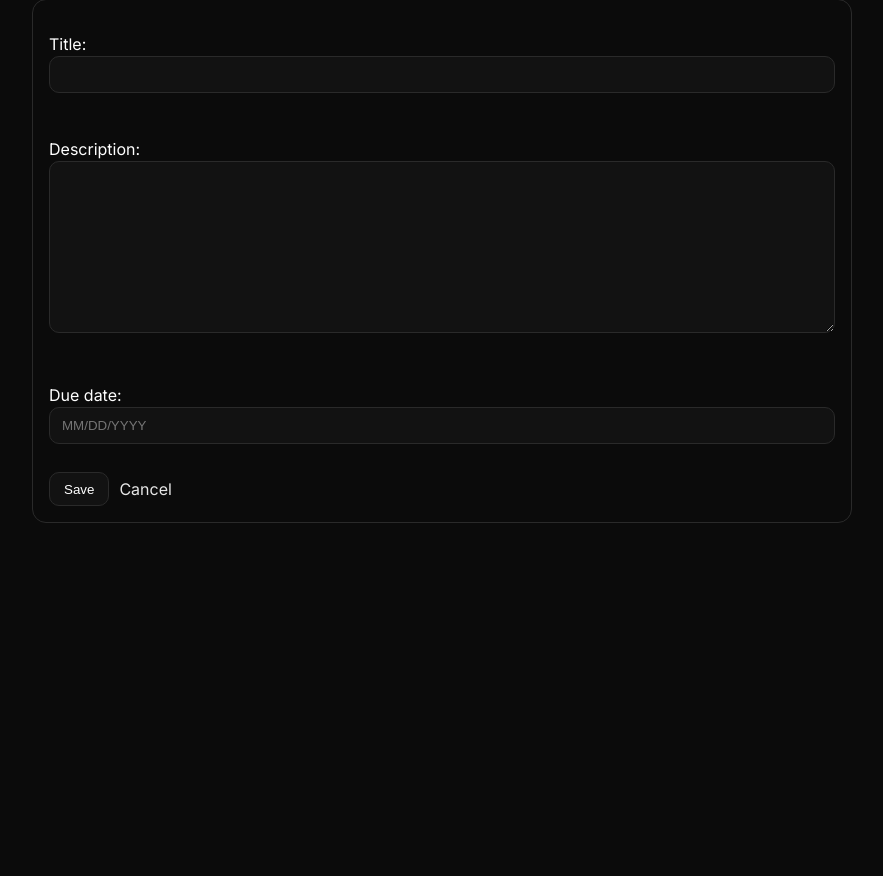
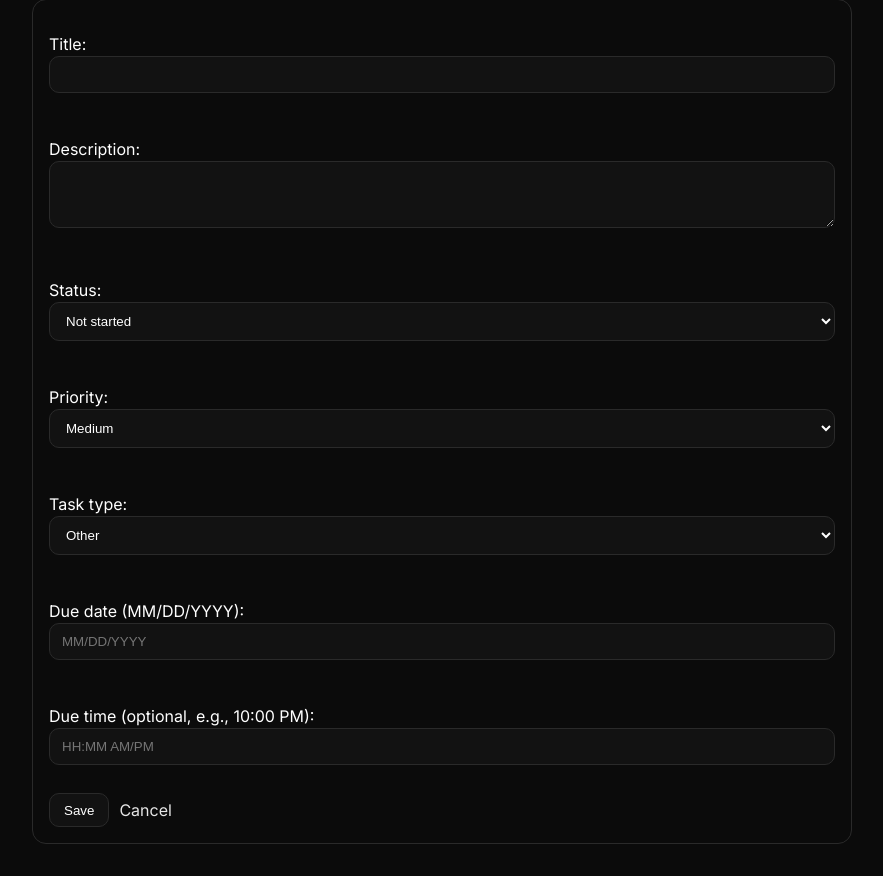
Before and after one commit to mjcolmenarez/devops-todo, a Django app: page /new/ in a window 1280 px wide. Shown: the part 161-1037 px from the top of the page, without its empty margins (198-1081 px from the left). Before the commit the page ends 684 px from the top, so only its background shows below. Run offline with Django 5.2, Linux system fonts and the light colour scheme; the visitor is signed in with stand-in values (Sample User, id 1).

Commit message:
add new features

```diff
--- a/tasks/admin.py
+++ b/tasks/admin.py
@@ -1,8 +1,9 @@
 from django.contrib import admin
 from .models import Task
 
+
 @admin.register(Task)
 class TaskAdmin(admin.ModelAdmin):
-    list_display = ("title", "user", "is_done", "due_date", "created_at")
-    list_filter = ("is_done",)
+    list_display = ("title", "user", "status", "priority", "task_type", "due_date", "due_time", "created_at")
+    list_filter = ("status", "priority", "task_type", "is_done")
     search_fields = ("title", "description")
--- a/tasks/forms.py
+++ b/tasks/forms.py
@@ -1,27 +1,47 @@
 from django import forms
 from .models import Task
 
+
 class TaskForm(forms.ModelForm):
-    # Force input + display format: MM/DD/YYYY
+    # MM/DD/YYYY for date
     due_date = forms.DateField(
         required=False,
-        input_formats=['%m/%d/%Y'],
+        input_formats=["%m/%d/%Y"],
         widget=forms.DateInput(
-            format='%m/%d/%Y',
+            format="%m/%d/%Y",
             attrs={
-                'type': 'text',  # keep text so browsers don't force YYYY-MM-DD
-                'placeholder': 'MM/DD/YYYY',
-                'pattern': r'\d{2}/\d{2}/\d{4}',
-                'title': 'Use MM/DD/YYYY, e.g., 09/30/2025',
-                'autocomplete': 'off',
+                "type": "text",  # keep text so the browser doesn't force YYYY-MM-DD
+                "placeholder": "MM/DD/YYYY",
+                "pattern": r"\d{2}/\d{2}/\d{4}",
+                "title": "Use MM/DD/YYYY, e.g., 09/30/2025",
+                "autocomplete": "off",
             },
         ),
+        label="Due date (MM/DD/YYYY)",
+    )
+
+    # 12-hour time like 10:00 PM
+    due_time = forms.TimeField(
+        required=False,
+        input_formats=["%I:%M %p"],
+        widget=forms.TextInput(
+            attrs={
+                "placeholder": "HH:MM AM/PM",
+                "title": "Use 12-hour time, e.g., 10:00 PM",
+                "autocomplete": "off",
+            }
+        ),
+        label="Due time (optional, e.g., 10:00 PM)",
     )
 
     class Meta:
         model = Task
-        # Removed 'is_done' so the checkbox doesn't appear on the form
-        fields = ['title', 'description', 'due_date']
-        labels = {
-            'due_date': 'Due date (MM/DD/YYYY)',
+        # no 'is_done' on the form (you toggle it from the list)
+        fields = ["title", "description", "status", "priority", "task_type", "due_date", "due_time"]
+
+        widgets = {
+            "status": forms.Select(),
+            "priority": forms.Select(),
+            "task_type": forms.Select(),
+            "description": forms.Textarea(attrs={"rows": 3}),
         }
--- a/tasks/models.py
+++ b/tasks/models.py
@@ -1,17 +1,72 @@
 from django.db import models
 from django.contrib.auth.models import User
 
+
 class Task(models.Model):
+    STATUS_NOT_STARTED = "not_started"
+    STATUS_IN_PROGRESS = "in_progress"
+    STATUS_DONE = "done"
+    STATUS_CHOICES = [
+        (STATUS_NOT_STARTED, "Not started"),
+        (STATUS_IN_PROGRESS, "In progress"),
+        (STATUS_DONE, "Done"),
+    ]
+
+    PRIORITY_LOW = "low"
+    PRIORITY_MEDIUM = "medium"
+    PRIORITY_HIGH = "high"
+    PRIORITY_CHOICES = [
+        (PRIORITY_LOW, "Low"),
+        (PRIORITY_MEDIUM, "Medium"),
+        (PRIORITY_HIGH, "High"),
+    ]
+
+    TYPE_HOMEWORK = "homework"
+    TYPE_WORK = "work"
+    TYPE_PERSONAL = "personal"
+    TYPE_OTHER = "other"
+    TYPE_CHOICES = [
+        (TYPE_HOMEWORK, "Homework"),
+        (TYPE_WORK, "Work"),
+        (TYPE_PERSONAL, "Personal"),
+        (TYPE_OTHER, "Other"),
+    ]
+
     user = models.ForeignKey(User, on_delete=models.CASCADE, related_name="tasks")
+
     title = models.CharField(max_length=200)
     description = models.TextField(blank=True)
+
+    # kept for backward compatibility with your toggle button
     is_done = models.BooleanField(default=False)
+
+    status = models.CharField(max_length=20, choices=STATUS_CHOICES, default=STATUS_NOT_STARTED)
+    priority = models.CharField(max_length=10, choices=PRIORITY_CHOICES, default=PRIORITY_MEDIUM)
+    task_type = models.CharField(max_length=20, choices=TYPE_CHOICES, default=TYPE_OTHER)
+
+    # due date (MM/DD/YYYY) + optional time (e.g., 10:00 PM)
     due_date = models.DateField(null=True, blank=True)
+    due_time = models.TimeField(null=True, blank=True)
+
     created_at = models.DateTimeField(auto_now_add=True)
     updated_at = models.DateTimeField(auto_now=True)
 
     class Meta:
         ordering = ["is_done", "due_date", "-created_at"]
 
-    def __str__(self):
+    def __str__(self) -> str:
         return self.title
+
+    def save(self, *args, **kwargs):
+        # keep status and is_done in sync
+        if self.status == self.STATUS_DONE:
+            self.is_done = True
+        else:
+            # if someone unchecks is_done elsewhere, reflect it
+            if not self.is_done:
+                if self.status == self.STATUS_DONE:
+                    self.status = self.STATUS_NOT_STARTED
+            else:
+                # is_done True but status not done – trust status over is_done
+                self.status = self.STATUS_DONE
+        super().save(*args, **kwargs)
--- a/tasks/static/css/styles.css
+++ b/tasks/static/css/styles.css
@@ -38,6 +38,7 @@
   padding: 12px 14px; border: 1px solid var(--border); border-radius: 12px;
 }
 
+/* Buttons/links */
 .btn, .linkbtn {
   display: inline-flex; align-items: center; justify-content: center;
   height: 34px; padding: 0 14px; border-radius: 10px; border: 1px solid var(--border);
@@ -45,19 +46,41 @@
 }
 .linkbtn { background: none; border: none; padding: 0; height: auto; color: var(--link); }
 
+/* Toggle square for done/undone */
 .toggle {
   width: 34px; height: 34px; border-radius: 10px;
   border: 1px solid var(--border); background: #121212; cursor: pointer;
   font-weight: 700;
 }
 
-  input[type="text"], input[type="password"], input[type="date"], textarea {
+/* Form controls */
+input[type="text"],
+input[type="password"],
+input[type="date"],
+textarea,
+select {
   width: 100%; padding: 10px 12px; border-radius: 10px;
   border: 1px solid var(--border); background: #121212; color: var(--text);
 }
+textarea { resize: vertical; }
 
 .form-grid { display: grid; gap: 12px; }
-  .actions { display: flex; gap: 10px; }
+.actions { display: flex; gap: 10px; flex-wrap: wrap; }
 
+/* Meta text + completed style */
 .muted { color: var(--muted); }
 .done { color: var(--muted); text-decoration: line-through; }
+
+/* Badges (status / priority / type) */
+.badges { display: inline-flex; gap: 8px; flex-wrap: wrap; }
+.badge {
+  display: inline-flex; align-items: center; padding: 2px 10px;
+  border: 1px solid var(--border); border-radius: 999px; font-size: 12px;
+  background: #121212; color: var(--text);
+}
+
+/* Small tweaks for narrow screens */
+@media (max-width: 560px) {
+  .list li { grid-template-columns: auto 1fr auto; }
+  h1 { font-size: 32px; }
+}
--- a/tasks/views.py
+++ b/tasks/views.py
@@ -14,8 +14,19 @@ class TaskList(LoginRequiredMixin, ListView):
     template_name = "tasks/list.html"
 
     def get_queryset(self):
-        # Only the logged-in user's tasks
-        return Task.objects.filter(user=self.request.user)
+        qs = Task.objects.filter(user=self.request.user)
+        status = self.request.GET.get("status")
+        priority = self.request.GET.get("priority")
+        ttype = self.request.GET.get("type")
+
+        if status in {"not_started", "in_progress", "done"}:
+            qs = qs.filter(status=status)
+        if priority in {"low", "medium", "high"}:
+            qs = qs.filter(priority=priority)
+        if ttype in {"homework", "work", "personal", "other"}:
+            qs = qs.filter(task_type=ttype)
+
+        return qs
 
 
 class TaskCreate(LoginRequiredMixin, CreateView):
@@ -52,8 +63,11 @@ class TaskDelete(LoginRequiredMixin, DeleteView):
 def toggle_done(request, pk):
     task = get_object_or_404(Task, pk=pk, user=request.user)
     if request.method == "POST":
-        task.is_done = not task.is_done
-        task.save(update_fields=["is_done"])
+        # flip done and keep status in sync
+        new_val = not task.is_done
+        task.is_done = new_val
+        task.status = Task.STATUS_DONE if new_val else Task.STATUS_NOT_STARTED
+        task.save(update_fields=["is_done", "status", "updated_at"])
     return redirect("tasks:list")
 
 
```
Also changed, not shown: tasks/templates/tasks/list.html (+23 -4 lines). Lines whose indentation alone changed are shown as unchanged.
